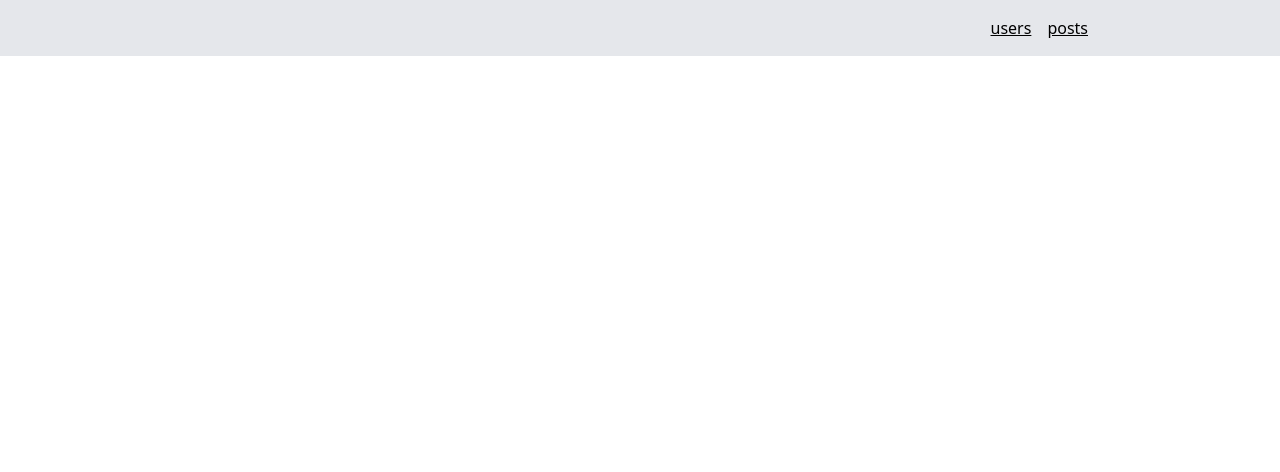
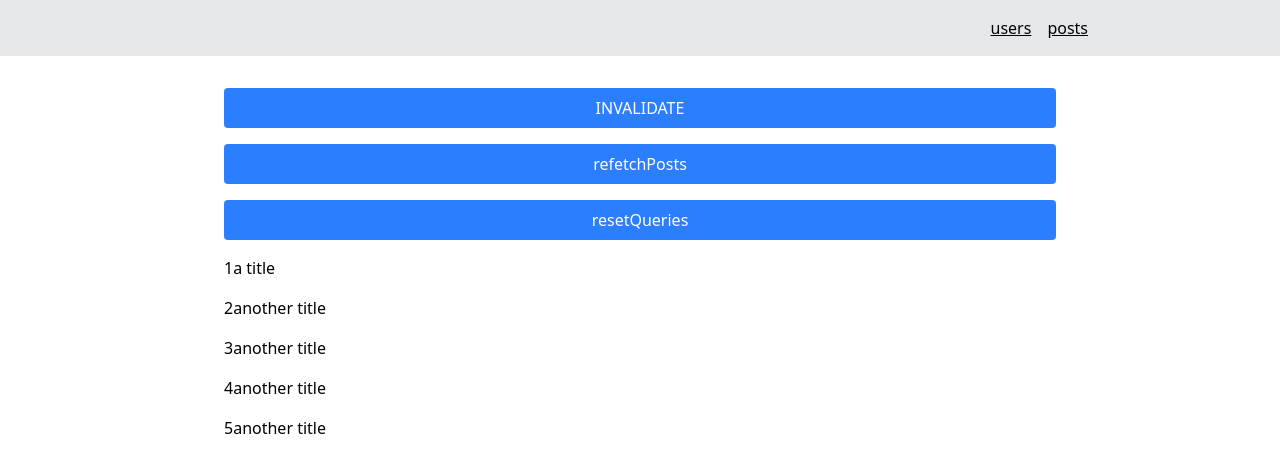
Before and after one commit to AlessxR/tanstack-query, a React (Vite) app: page /posts in a window 1280 px wide. Shown: the top 472 px of the page. Built offline with nearby package versions, Linux system fonts and the light colour scheme; data requests are answered from the project's data file.

Commit message:
Work with cache, invalidate, rest, refetch, resetQueries

```diff
--- a/src/components/PostsPage.tsx
+++ b/src/components/PostsPage.tsx
@@ -1,12 +1,6 @@
-import {
-    useQueries,
-    useQuery,
-    useSuspenseQueries,
-    useSuspenseQuery,
-} from '@tanstack/react-query';
+import { QueryClient, useQuery, useQueryClient } from '@tanstack/react-query';
 
 import { api } from '../api/api';
-import { Suspense } from 'react';
 
 type Post = {
     id: number;
@@ -27,39 +21,66 @@ function getPostById(id: number) {
     return api.get<Post>(`/posts/${id}`).then((res) => res.data);
 }
 
-const postsIds = [1, 2, 3, 4, 5];
+function PostsList() {
+    // он достает из контекста queryClient, который был создан в корне приложения и передан через QueryClientProvider
+    const queryClient = useQueryClient();
 
-function PostsList() {
-    const data = useQueries({
-        // подгрузка данных с айдишками от 1 до 5
-        queries: postsIds.map((id) => ({
-            queryKey: ['post', id],
-            queryFn: () => getPostById(id),
-        })),
+    const {
+        data: posts,
+        isFetching,
+        isLoading,
+        isPending,
+    } = useQuery({
+        queryKey: ['posts'],
+        queryFn: getPosts,
+        retry: false,
     });
 
-    console.log(data);
+    console.log(posts);
 
-    // const { data: userData } = useSuspenseQuery({
-    //     queryKey: ['userData'],
-    //     queryFn: getAuthData,
-    //     retry: false,
-    // });
+    // перезапрашивает данные в кэше, но не делает новый запрос на сервер
+    const invalidatePosts = () => {
+        queryClient.invalidateQueries({ queryKey: ['posts'] });
+    };
 
-    // const { data: posts } = useSuspenseQuery({
-    //     queryKey: ['posts'],
-    //     queryFn: getPosts,
-    //     retry: false,
-    // });
+    // делает новый запрос на сервер и обновляет кэш
+    const refetchPosts = () => {
+        queryClient.refetchQueries({ queryKey: ['posts'] }); // запускает запрос
+    };
+
+    // сбрасывает кэш и удаляет данные из него
+    const resetQueries = () => {
+        // Например, при logout из системы
+        queryClient.resetQueries({ queryKey: ['posts'] }); // удаляет данные из кэша
+    };
 
     return (
         <div className="flex flex-col gap-4">
-            {/* {data.posts?.map((post) => (
+            <button
+                className="bg-blue-500 text-white p-2 rounded"
+                onClick={invalidatePosts}
+            >
+                INVALIDATE
+            </button>
+            <button
+                className="bg-blue-500 text-white p-2 rounded"
+                onClick={refetchPosts}
+            >
+                refetchPosts
+            </button>
+            <button
+                className="bg-blue-500 text-white p-2 rounded"
+                onClick={resetQueries}
+            >
+                resetQueries
+            </button>
+            {isFetching && <p>Loading...</p>}
+            {posts?.map((post) => (
                 <div key={post.id}>
                     {post.id}
                     {post.title}
                 </div>
-            ))} */}
+            ))}
         </div>
     );
 }
```
